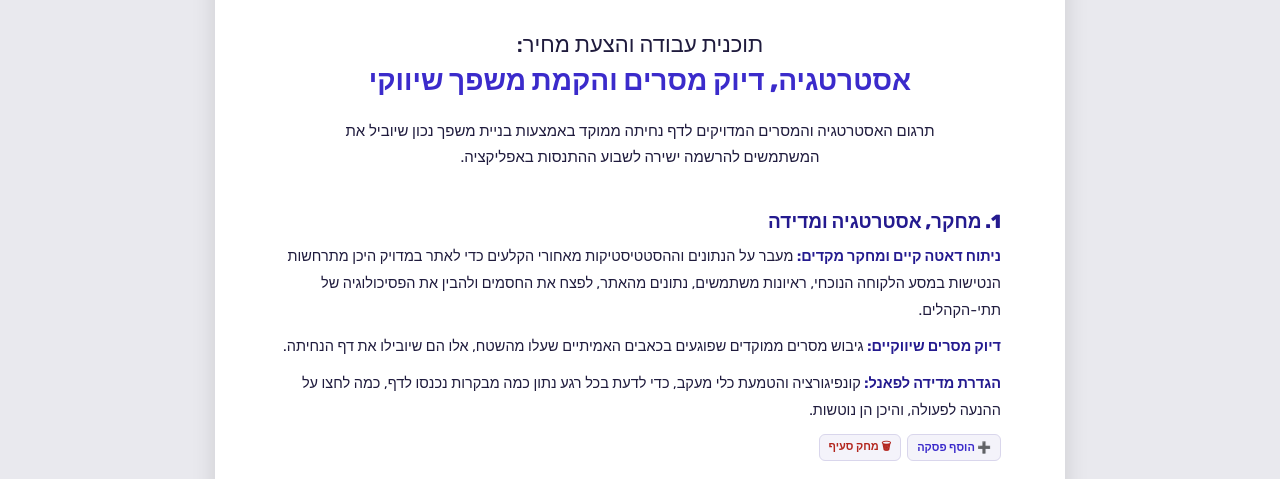
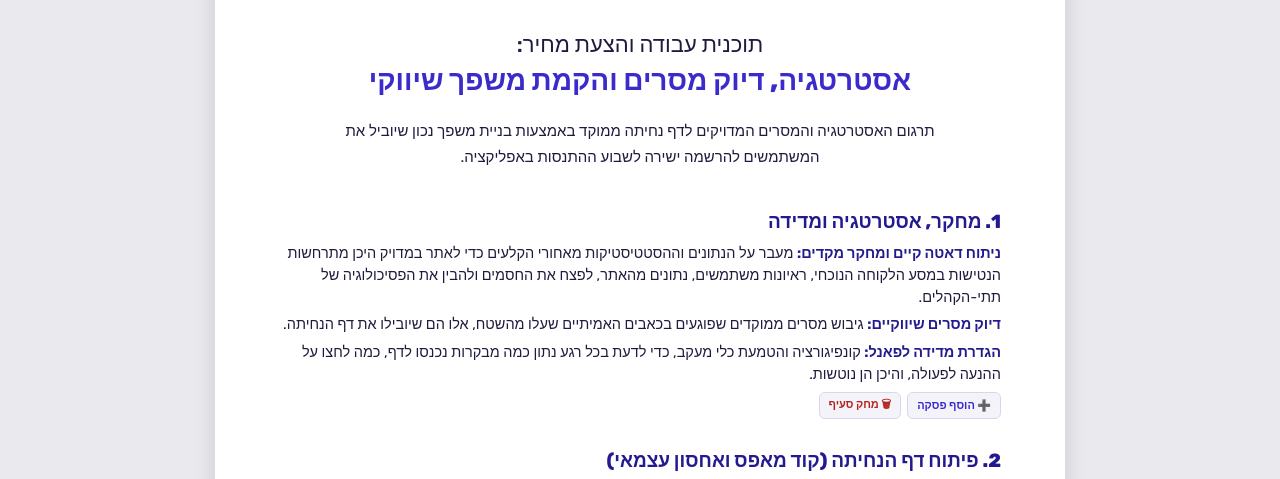
Before and after one commit to tomwininger-droid/price_proposal_telegram_bot, a plain HTML site: page index.html in a window 1280 px wide. Shown: the part 284-763 px from the top of the page. Drawn offline with Linux system fonts and the light colour scheme.

Commit message:
Tighten paragraph spacing in quote sections

```diff
--- a/styles.css
+++ b/styles.css
@@ -211,9 +211,9 @@ body{ direction:rtl; }
 }
 .section-paragraph{
   font-size:14.5px;
-  line-height:1.85;
+  line-height:1.5;
   color:var(--text);
-  margin:0 0 10px;
+  margin:0 0 6px;
 }
 .section-paragraph .paragraph-lead{
   font-weight:700;
```
